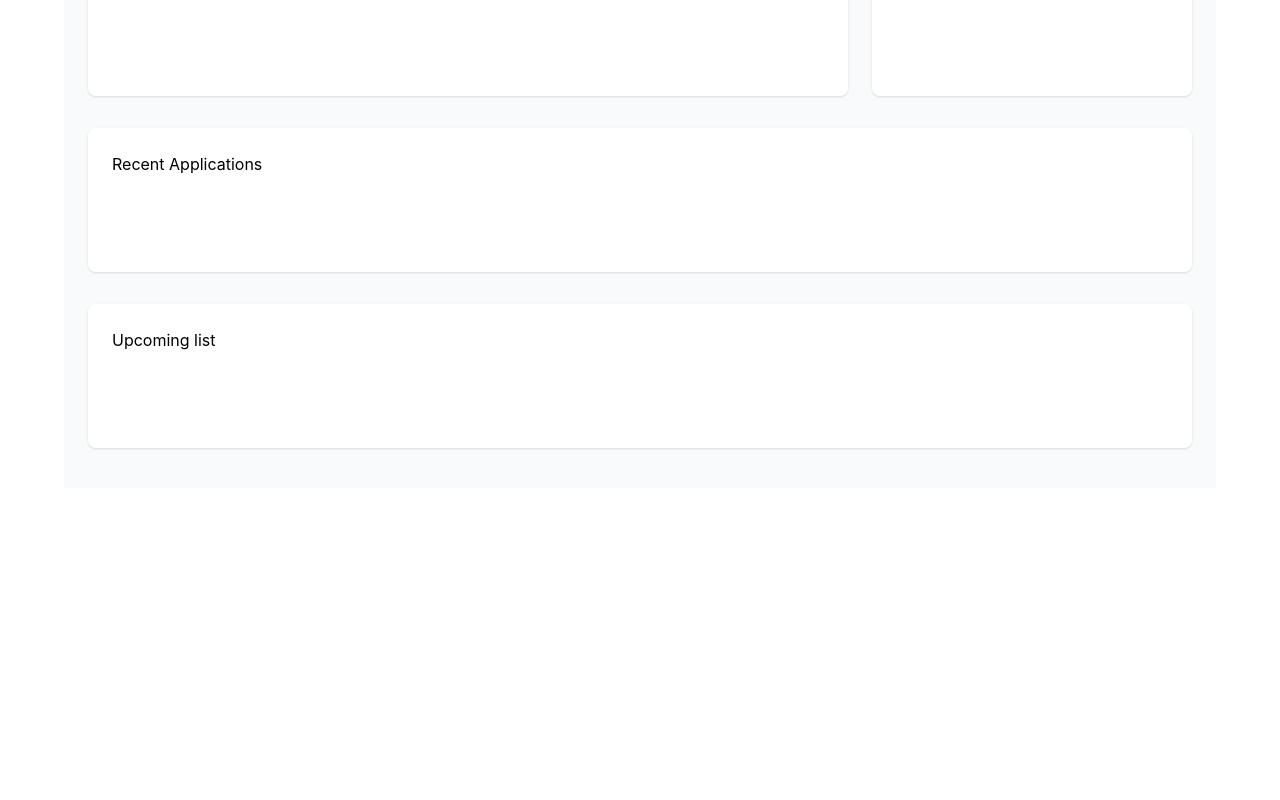
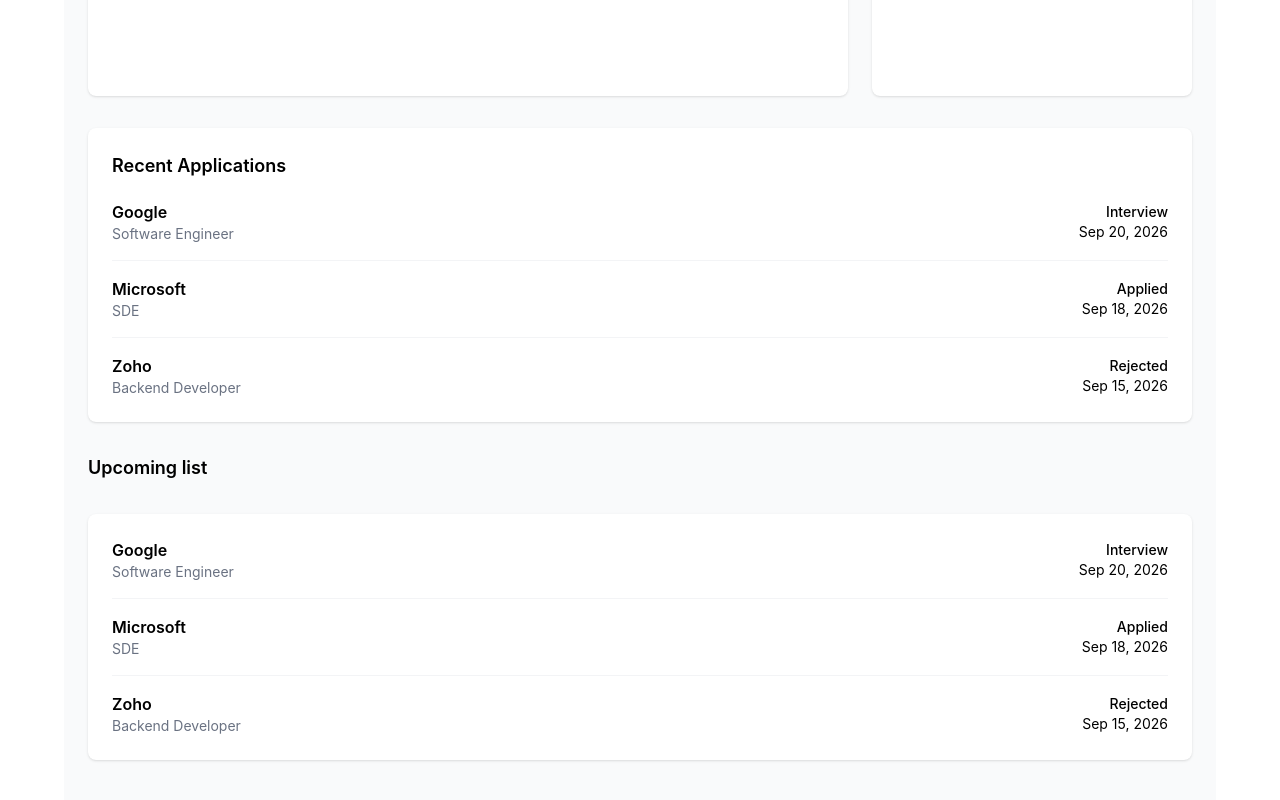
Before and after one commit to Sreesanth-01/CareerOS-frontend, a React (Vite) app: page /dashboard in a window 1280 px wide. Shown: the part 492-1292 px from the top of the page. Before the commit the page ends 980 px from the top, so only its background shows below. Built offline with nearby package versions, Linux system fonts and the light colour scheme.

Commit message:
style: Dashboard refactor

```diff
--- /dev/null
+++ b/src/components/ApplicationCard.jsx
@@ -0,0 +1,19 @@
+import React from 'react'
+
+const ApplicationCard = ({company,role,status,date}) => {
+  return (
+    <div className='flex items-center justify-between'>
+      <div>
+        <h3 className='font-semibold'>{company}</h3>
+        <p className='text-sm text-gray-500'>{role}</p>
+      </div>
+
+      <div className='text-right'>
+        <p className='text-sm font-medium'>{status}</p>
+        <p className='text-sm text-gray=500'>{date}</p>
+      </div>
+    </div>
+  )
+}
+
+export default ApplicationCard
--- a/src/pages/Dashboard.jsx
+++ b/src/pages/Dashboard.jsx
@@ -1,4 +1,5 @@
 import React from 'react'
+import ApplicationCard from '../components/ApplicationCard'
 
 const Dashboard = () => {
   return (
@@ -46,13 +47,27 @@
         </div>
 
         {/* Recent applications */}
-        <div className='w-full bg-white p-6 rounded-lg shadow-sm h-36'>
-            Recent Applications
+        <div className='bg-white p-6 rounded-lg shadow-sm'>
+        <h2 className='text-lg font-semibold mb-5'>Recent Applications</h2>
+            <div>
+                <ApplicationCard company="Google" role="Software Engineer" status="Interview" date="Sep 20, 2026"></ApplicationCard>
+                <div className='border-t border-gray-100 my-4'></div>
+                <ApplicationCard company="Microsoft" role="SDE" status="Applied" date="Sep 18, 2026"></ApplicationCard>
+                <div className='border-t border-gray-100 my-4'></div>
+                <ApplicationCard company="Zoho" role="Backend Developer" status="Rejected" date="Sep 15, 2026"></ApplicationCard>
+            </div>
         </div>
 
         {/* Upcoming */}
-        <div className='w-full bg-white p-6 rounded-lg shadow-sm h-36'>
-            Upcoming list
+        <h2 className='text-lg font-semibold'>Upcoming list</h2>
+        <div className='w-full bg-white p-6 rounded-lg shadow-sm '>
+            <div>
+                <ApplicationCard company="Google" role="Software Engineer" status="Interview" date="Sep 20, 2026"></ApplicationCard>
+                <div className='border-t border-gray-100 my-4'></div>
+                <ApplicationCard company="Microsoft" role="SDE" status="Applied" date="Sep 18, 2026"></ApplicationCard>
+                <div className='border-t border-gray-100 my-4'></div>
+                <ApplicationCard company="Zoho" role="Backend Developer" status="Rejected" date="Sep 15, 2026"></ApplicationCard>
+            </div>
         </div>
     </div>
   )
```
